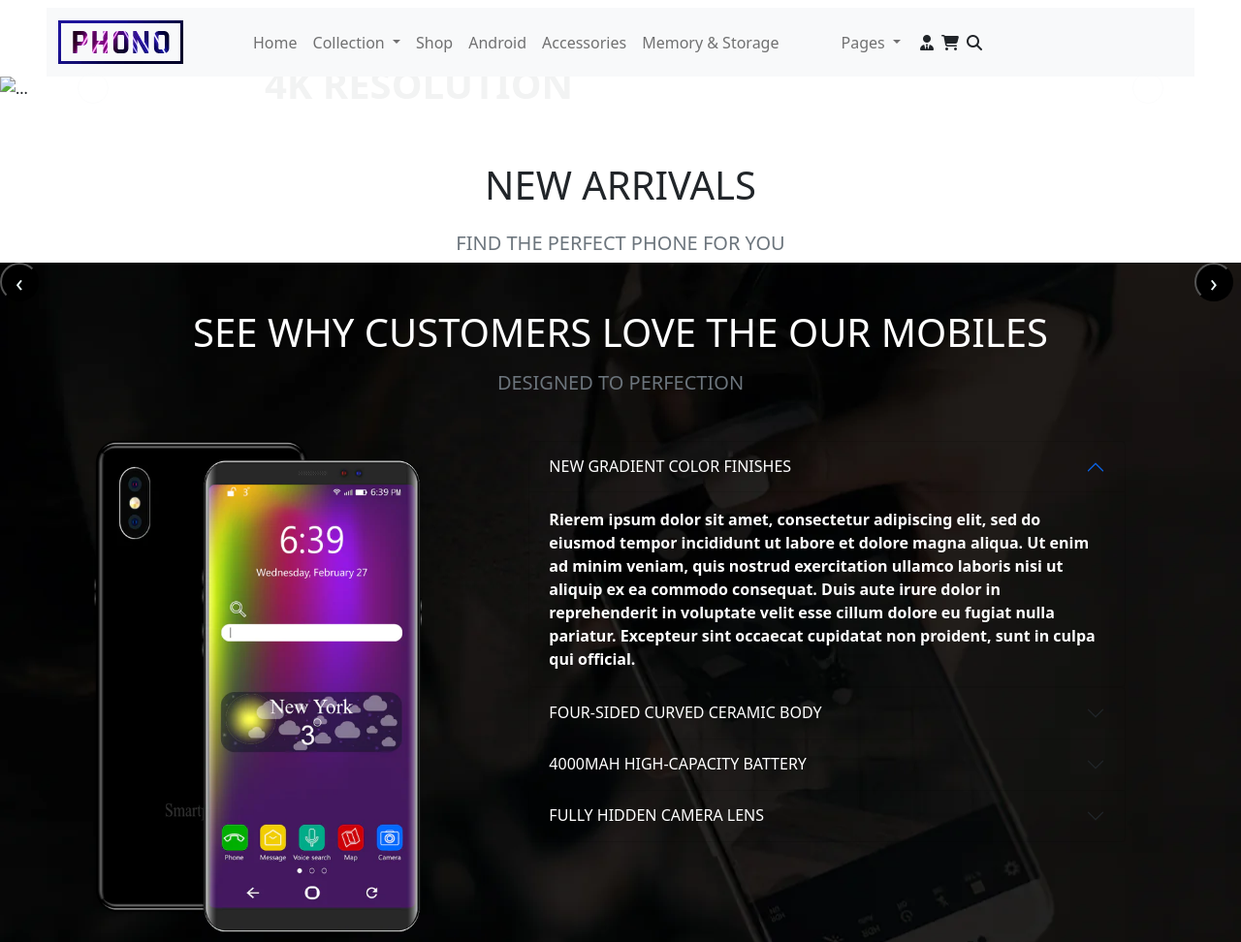
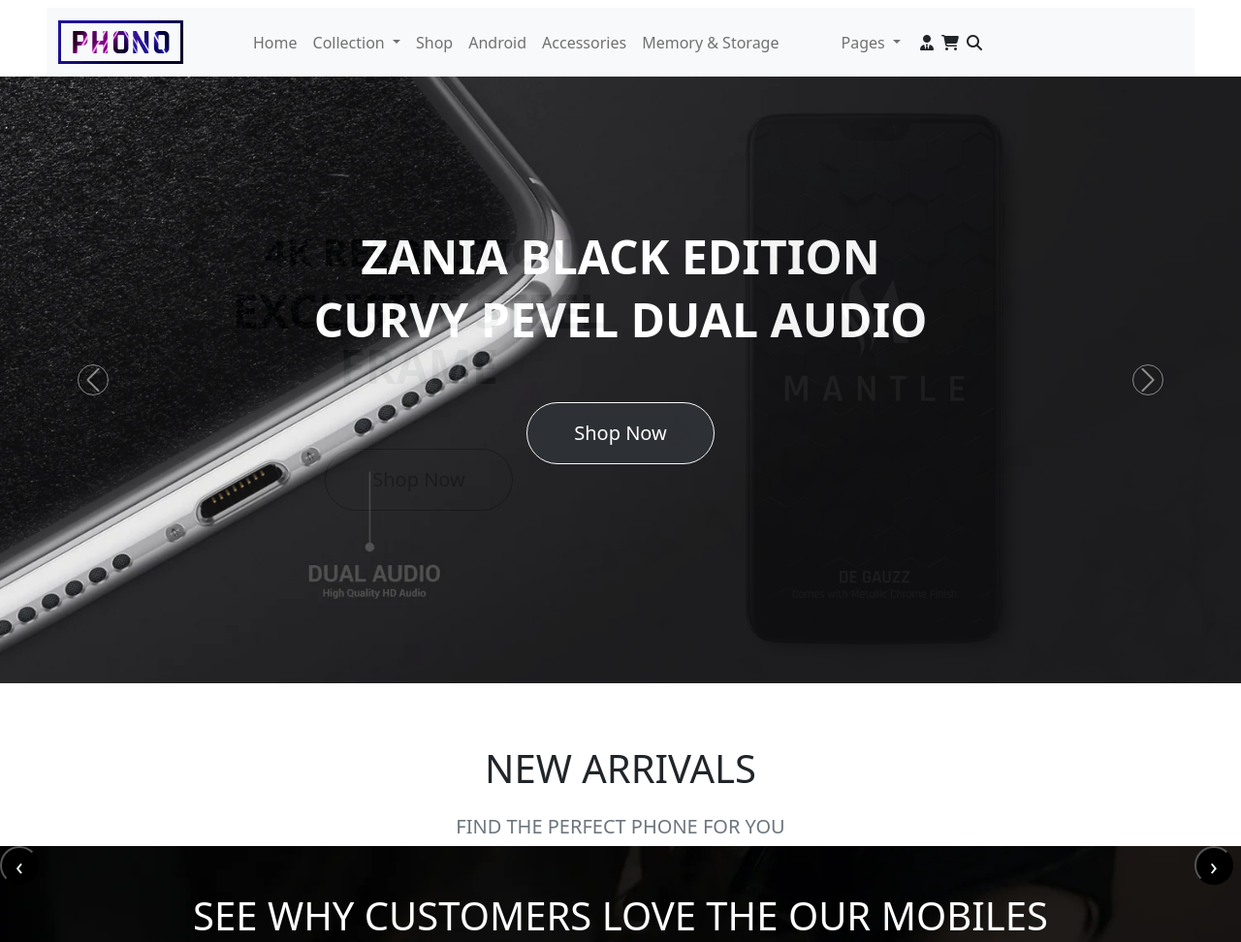
Before and after one commit to batoool92/Task5_2, a plain HTML site: page index.html in a window 1280 px wide. Shown: the top 972 px of the page at 97% size. Drawn offline with nearby package versions, Linux system fonts and the light colour scheme; the site is published under a folder, as on GitHub Pages, so addresses that start at the root find nothing; no server answers.

Commit message:
Update index.html
correct first slider images url

```diff
--- a/index.html
+++ b/index.html
@@ -216,7 +216,7 @@
         <div id="carouselExampleFade" class="carousel slide carousel-fade" data-bs-ride="carousel">
             <div class="carousel-inner">
                 <div class="carousel-item active">
-                    <img src="/Assets/images/phono-slider-1.png" class="d-block w-100" alt="...">
+                    <img src="./Assets/images/phono-slider-1.png" class="d-block w-100" alt="...">
 
                     <div class="carousel-caption h-75 d-none d-md-block">
                         <h1 class="animated fadeInUp display-5 fw-bold">ZANIA BLACK EDITION</h1>
@@ -228,7 +228,7 @@
 
                 </div>
                 <div class="carousel-item">
-                    <img src="/Assets/images/phono-slider-2.png" class="d-block w-100" alt="...">
+                    <img src="./Assets/images/phono-slider-2.png" class="d-block w-100" alt="...">
                     <div class="h-75 w-75 carousel-caption d-none d-md-block">
                         <h1 class="animated fadeInUp fw-bold text-dark w-50">4K RESOLUTION</h1>
                         <h1 class="animated fadeInUp display-5 fw-bold text-dark w-50">EXCLISIVE STEEL FRAME</h1>
```
